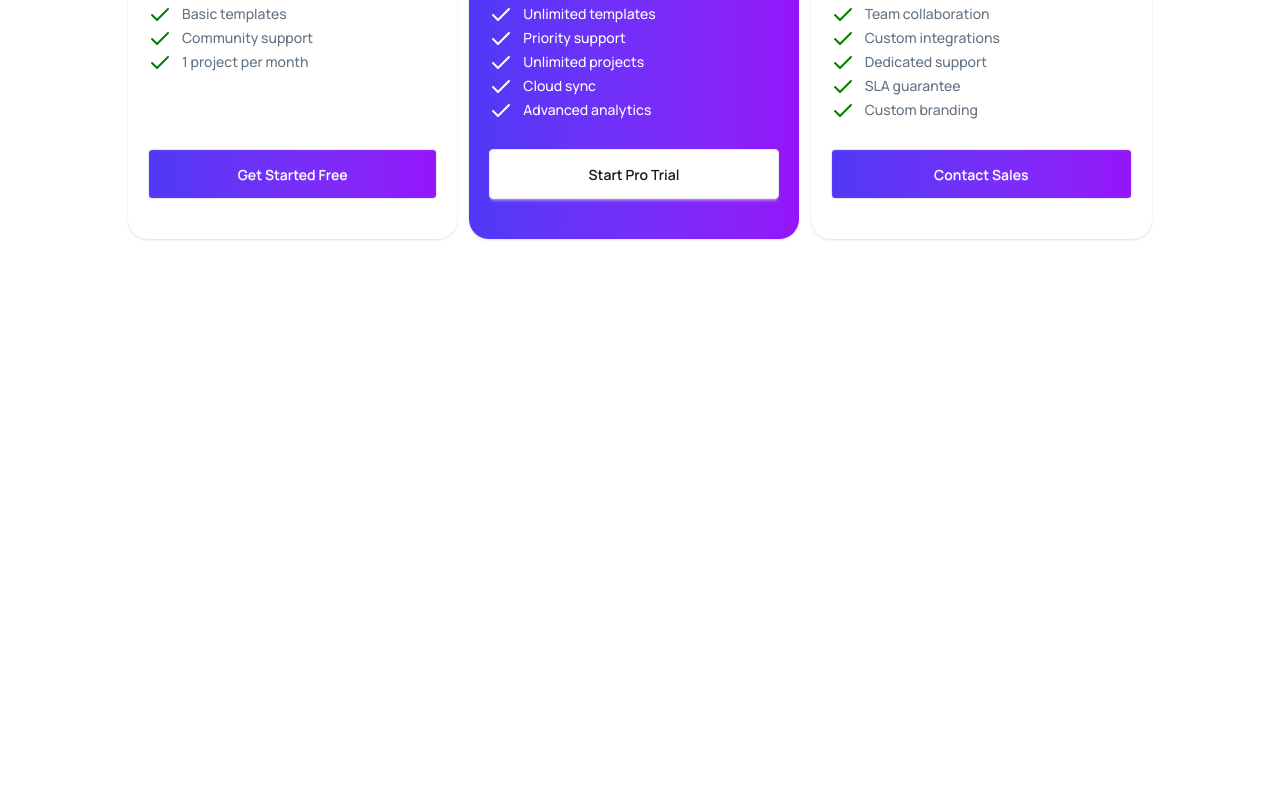
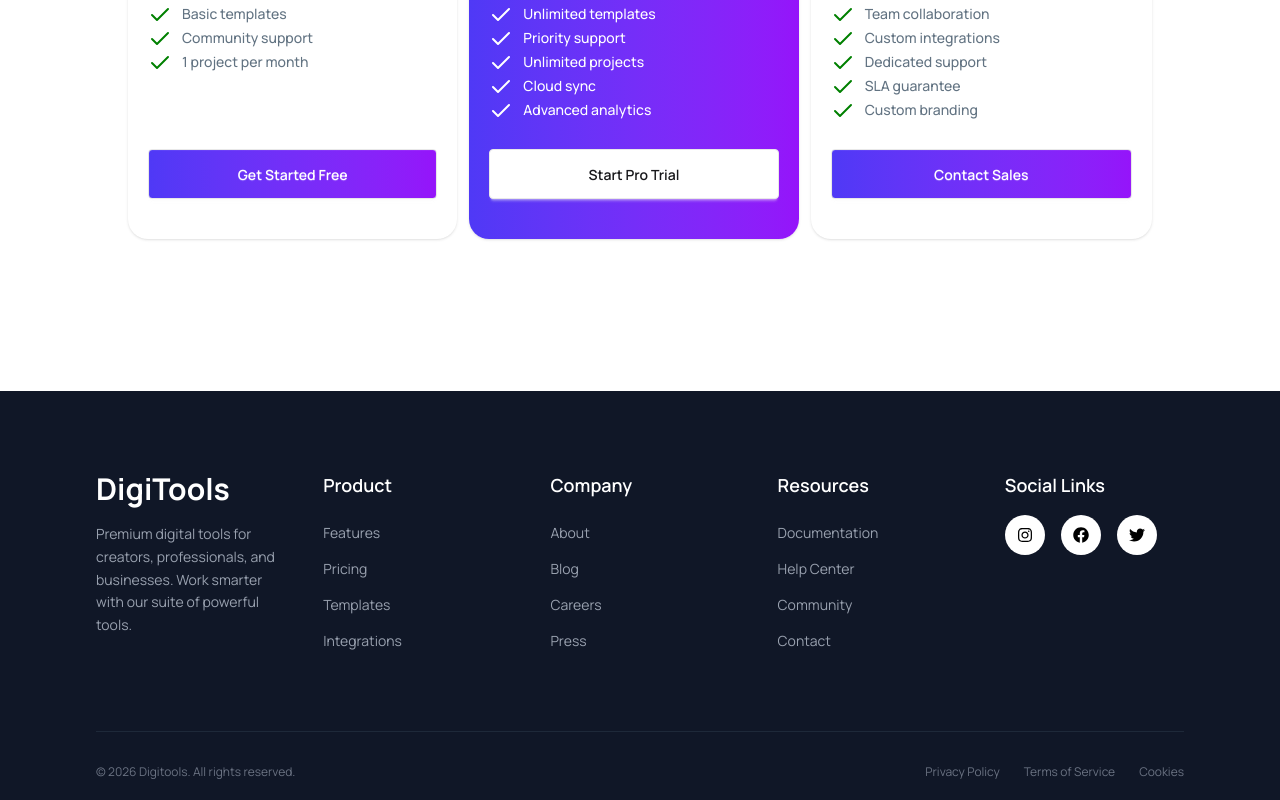
Before and after one commit to kartikDas074/DigiTool_Platforms, a React (Vite) app: page / in a window 1280 px wide. Shown: the part 4090-4890 px from the top of the page. Before the commit the page ends 4481 px from the top, so only its background shows below. Built offline with nearby package versions, Linux system fonts and the light colour scheme.

Commit message:
Footer section with links

```diff
--- a/package.json
+++ b/package.json
@@ -15,6 +15,7 @@
     "lucide-react": "^1.3.0",
     "react": "^19.2.4",
     "react-dom": "^19.2.4",
+    "react-icons": "^5.6.0",
     "react-toastify": "^11.0.5",
     "tailwindcss": "^4.2.2"
   },
--- a/src/App.jsx
+++ b/src/App.jsx
@@ -9,6 +9,7 @@ import Rating from './Component/Banner/Rating';
 import Product from './Component/Products/Product';
 import Starts from './Component/GetStart/Starts';
 import Transparent_pricing from './Component/Pricing/Transparent_pricing';
+import Footer from './Component/Footer/Footer';
 function App() {
   const [count,setCount]=useState(0);
   let [card,setCard]=useState([]);
@@ -42,6 +43,10 @@ function App() {
       </section>
     </main>
 
+    {/* Footer */}
+    <footer className='w-full bg-[#101727]'>
+      <Footer></Footer>
+    </footer>
     {/* To use React Toastify */}
     <ToastContainer></ToastContainer>
     </>
--- /dev/null
+++ b/src/Component/Footer/Footer.jsx
@@ -0,0 +1,79 @@
+import React from 'react';
+import { FaFacebook, FaInstagram, FaTwitter } from 'react-icons/fa';
+
+const Footer = () => {
+    return (
+        <div className="w-full max-w-[95vw] md:max-w-[85vw] mx-auto pt-[80px] pb-5">
+    <div className="grid grid-cols-1 md:grid-cols-2 lg:grid-cols-5 gap-12 mb-12 ">
+
+
+      <div className="lg:col-span-1">
+        <h2 className="text-3xl font-bold mb-4 text-[#FFFFFF]">DigiTools</h2>
+        <p className="text-gray-400 text-sm leading-relaxed max-w-xs">
+          Premium digital tools for creators, professionals, and businesses. Work smarter with our suite of powerful tools.
+        </p>
+      </div>
+
+
+      <div>
+        <h3 className="text-lg font-semibold mb-6 text-[#FFFFFF]">Product</h3>
+        <ul className="space-y-4 text-gray-400 text-sm">
+          <li className="hover:text-white hover:underline cursor-pointer">Features</li>
+          <li className="hover:text-white hover:underline cursor-pointer">Pricing</li>
+          <li className="hover:text-white hover:underline cursor-pointer">Templates</li>
+          <li className="hover:text-white hover:underline cursor-pointer">Integrations</li>
+        </ul>
+      </div>
+
+
+      <div>
+        <h3 className="text-lg font-semibold mb-6  text-[#FFFFFF]">Company</h3>
+        <ul className="space-y-4 text-gray-400 text-sm">
+          <li className="hover:text-white hover:underline cursor-pointer">About</li>
+          <li className="hover:text-white hover:underline cursor-pointer">Blog</li>
+          <li className="hover:text-white hover:underline cursor-pointer">Careers</li>
+          <li className="hover:text-white hover:underline cursor-pointer">Press</li>
+        </ul>
+      </div>
+
+
+      <div>
+        <h3 className="text-lg font-semibold mb-6 text-[#FFFFFF]">Resources</h3>
+        <ul className="space-y-4 text-gray-400 text-sm mb-8">
+          <li className="hover:text-white hover:underline cursor-pointer">Documentation</li>
+          <li className="hover:text-white hover:underline cursor-pointer">Help Center</li>
+          <li className="hover:text-white hover:underline cursor-pointer">Community</li>
+          <li className="hover:text-white hover:underline cursor-pointer">Contact</li>
+        </ul>
+
+      </div>
+      <div>
+           <h3 className="text-lg font-semibold mb-4  text-[#FFFFFF]">Social Links</h3>
+        <div className="flex gap-4">
+          <div className="w-10 h-10 bg-white rounded-full flex items-center justify-center text-black hover:bg-gray-200 cursor-pointer transition-all">
+            <FaInstagram></FaInstagram>
+          </div>
+          <div className="w-10 h-10 bg-white rounded-full flex items-center justify-center text-black hover:bg-gray-200 cursor-pointer transition-all">
+           <FaFacebook></FaFacebook>
+          </div>
+          <div className="w-10 h-10 bg-white rounded-full flex items-center justify-center text-black hover:bg-gray-200 cursor-pointer transition-all">
+            <FaTwitter></FaTwitter>
+          </div>
+        </div>
+
+        </div>
+    </div>
+
+
+    <div className="pt-8 border-t border-gray-800 flex flex-col md:flex-row justify-between items-center gap-4 text-xs text-gray-500">
+      <p>© 2026 Digitools. All rights reserved.</p>
+      <div className="flex gap-6">
+        <span className="hover:text-white cursor-pointer">Privacy Policy</span>
+        <span className="hover:text-white cursor-pointer">Terms of Service</span>
+        <span className="hover:text-white cursor-pointer">Cookies</span>
+      </div>
+    </div>
+  </div>
+    );
+};
+export default Footer
```
Also changed, not shown: 1 other file (tests, documents, lock files or other folders).
